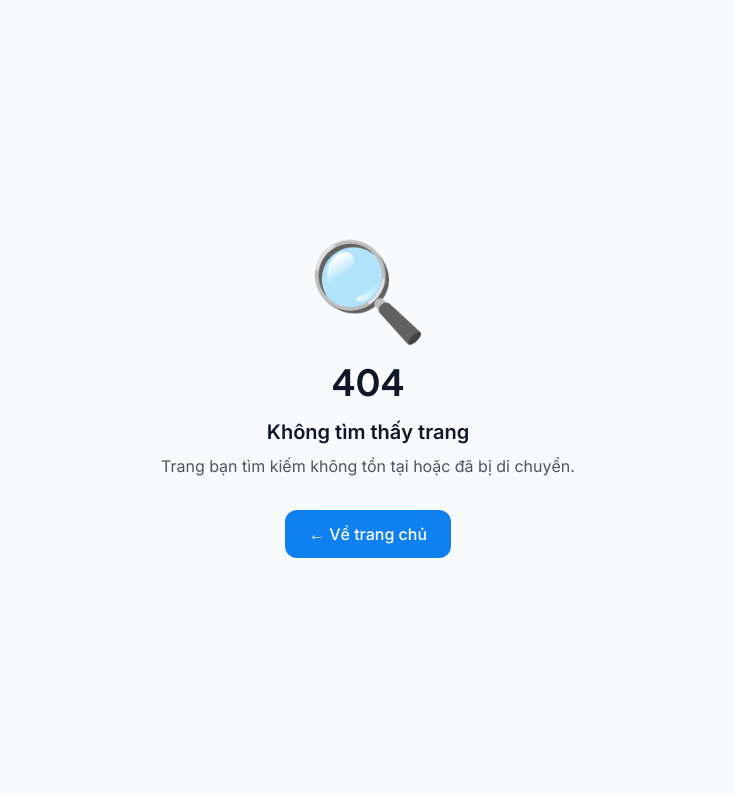
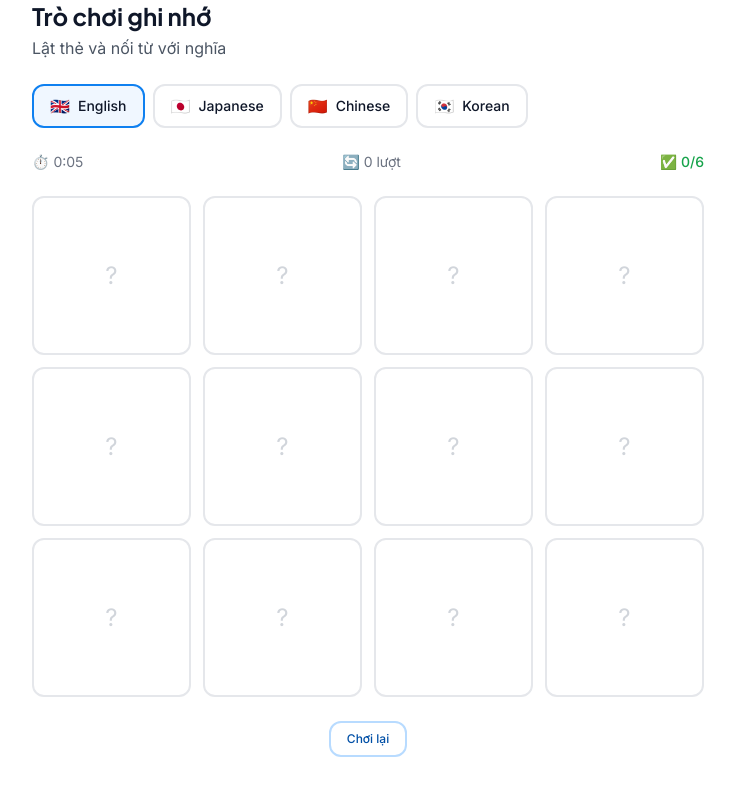
Before and after one commit to JasonTM17/Language_App, a Next.js app in the folder web/: page /memory-game in a window 1280 px wide. Before the commit this address had no page. Shown: the top 796 px of the page, without its empty margins (272-1007 px from the left). Built offline with nearby package versions, Linux system fonts and the light colour scheme.

Commit message:
feat: add memory card matching game for vocabulary practice
Flip cards to match words with meanings. Includes timer, move
counter, star rating, and support for all 4 languages.

```diff
--- /dev/null
+++ b/web/src/app/memory-game/page.tsx
@@ -0,0 +1,227 @@
+'use client';
+
+import { useState, useEffect } from 'react';
+import { Button } from '@/components/ui/button';
+
+interface Card {
+  id: string;
+  content: string;
+  type: 'word' | 'meaning';
+  pairId: string;
+  flipped: boolean;
+  matched: boolean;
+}
+
+interface WordPair {
+  word: string;
+  meaning: string;
+}
+
+const wordSets: Record<string, WordPair[]> = {
+  en: [
+    { word: 'beautiful', meaning: 'đẹp' },
+    { word: 'important', meaning: 'quan trọng' },
+    { word: 'difficult', meaning: 'khó' },
+    { word: 'dangerous', meaning: 'nguy hiểm' },
+    { word: 'delicious', meaning: 'ngon' },
+    { word: 'expensive', meaning: 'đắt' },
+  ],
+  ja: [
+    { word: '美しい', meaning: 'đẹp' },
+    { word: '大切', meaning: 'quan trọng' },
+    { word: '難しい', meaning: 'khó' },
+    { word: '危ない', meaning: 'nguy hiểm' },
+    { word: '美味しい', meaning: 'ngon' },
+    { word: '高い', meaning: 'đắt' },
+  ],
+  zh: [
+    { word: '美丽', meaning: 'đẹp' },
+    { word: '重要', meaning: 'quan trọng' },
+    { word: '困难', meaning: 'khó' },
+    { word: '危险', meaning: 'nguy hiểm' },
+    { word: '好吃', meaning: 'ngon' },
+    { word: '贵', meaning: 'đắt' },
+  ],
+  ko: [
+    { word: '아름답다', meaning: 'đẹp' },
+    { word: '중요하다', meaning: 'quan trọng' },
+    { word: '어렵다', meaning: 'khó' },
+    { word: '위험하다', meaning: 'nguy hiểm' },
+    { word: '맛있다', meaning: 'ngon' },
+    { word: '비싸다', meaning: 'đắt' },
+  ],
+};
+
+const languages = [
+  { code: 'en', name: 'English', flag: '🇬🇧' },
+  { code: 'ja', name: 'Japanese', flag: '🇯🇵' },
+  { code: 'zh', name: 'Chinese', flag: '🇨🇳' },
+  { code: 'ko', name: 'Korean', flag: '🇰🇷' },
+];
+
+function shuffle<T>(arr: T[]): T[] {
+  const a = [...arr];
+  for (let i = a.length - 1; i > 0; i--) {
+    const j = Math.floor(Math.random() * (i + 1));
+    [a[i], a[j]] = [a[j], a[i]];
+  }
+  return a;
+}
+
+export default function MemoryGamePage() {
+  const [selectedLang, setSelectedLang] = useState('en');
+  const [cards, setCards] = useState<Card[]>([]);
+  const [flippedCards, setFlippedCards] = useState<string[]>([]);
+  const [moves, setMoves] = useState(0);
+  const [matchedPairs, setMatchedPairs] = useState(0);
+  const [gameComplete, setGameComplete] = useState(false);
+  const [timer, setTimer] = useState(0);
+  const [isPlaying, setIsPlaying] = useState(false);
+
+  const totalPairs = wordSets[selectedLang]?.length || 0;
+
+  const initGame = () => {
+    const pairs = wordSets[selectedLang] || [];
+    const cardList: Card[] = [];
+    pairs.forEach((pair, idx) => {
+      cardList.push({ id: `w-${idx}`, content: pair.word, type: 'word', pairId: `pair-${idx}`, flipped: false, matched: false });
+      cardList.push({ id: `m-${idx}`, content: pair.meaning, type: 'meaning', pairId: `pair-${idx}`, flipped: false, matched: false });
+    });
+    setCards(shuffle(cardList));
+    setFlippedCards([]);
+    setMoves(0);
+    setMatchedPairs(0);
+    setGameComplete(false);
+    setTimer(0);
+    setIsPlaying(true);
+  };
+
+  useEffect(() => { initGame(); }, [selectedLang]);
+
+  useEffect(() => {
+    if (!isPlaying || gameComplete) return;
+    const interval = setInterval(() => setTimer(t => t + 1), 1000);
+    return () => clearInterval(interval);
+  }, [isPlaying, gameComplete]);
+
+  const handleCardClick = (cardId: string) => {
+    if (flippedCards.length >= 2) return;
+    const card = cards.find(c => c.id === cardId);
+    if (!card || card.flipped || card.matched) return;
+
+    const newFlipped = [...flippedCards, cardId];
+    setFlippedCards(newFlipped);
+    setCards(prev => prev.map(c => c.id === cardId ? { ...c, flipped: true } : c));
+
+    if (newFlipped.length === 2) {
+      setMoves(m => m + 1);
+      const [first, second] = newFlipped.map(id => cards.find(c => c.id === id)!);
+      const firstCard = cardId === first.id ? card : first;
+      const secondCard = cardId === second.id ? card : second;
+
+      if (firstCard.pairId === secondCard.pairId) {
+        setTimeout(() => {
+          setCards(prev => prev.map(c => c.pairId === firstCard.pairId ? { ...c, matched: true } : c));
+          setFlippedCards([]);
+          setMatchedPairs(m => {
+            const newCount = m + 1;
+            if (newCount === totalPairs) setGameComplete(true);
+            return newCount;
+          });
+        }, 500);
+      } else {
+        setTimeout(() => {
+          setCards(prev => prev.map(c => newFlipped.includes(c.id) ? { ...c, flipped: false } : c));
+          setFlippedCards([]);
+        }, 1000);
+      }
+    }
+  };
+
+  const formatTime = (s: number) => `${Math.floor(s / 60)}:${(s % 60).toString().padStart(2, '0')}`;
+
+  if (gameComplete) {
+    const stars = moves <= totalPairs + 2 ? 3 : moves <= totalPairs + 5 ? 2 : 1;
+    return (
+      <div className="max-w-2xl mx-auto text-center py-16">
+        <div className="text-5xl mb-4">🎉</div>
+        <h2 className="text-2xl font-bold mb-2">Hoàn thành!</h2>
+        <div className="flex justify-center gap-1 mb-4">
+          {Array.from({ length: 3 }).map((_, i) => (
+            <span key={i} className={`text-3xl ${i < stars ? 'text-yellow-400' : 'text-gray-300'}`}>★</span>
+          ))}
+        </div>
+        <div className="flex justify-center gap-6 mb-6 text-sm text-gray-500">
+          <span>⏱️ {formatTime(timer)}</span>
+          <span>🔄 {moves} lượt</span>
+          <span>✅ {totalPairs} cặp</span>
+        </div>
+        <Button onClick={initGame}>Chơi lại</Button>
+      </div>
+    );
+  }
+
+  return (
+    <div className="max-w-2xl mx-auto space-y-6">
+      <div>
+        <h1 className="text-2xl font-bold font-display">Trò chơi ghi nhớ</h1>
+        <p className="text-gray-600 dark:text-gray-400 mt-1">Lật thẻ và nối từ với nghĩa</p>
+      </div>
+
+      {/* Language selector */}
+      <div className="flex gap-2 flex-wrap">
+        {languages.map((lang) => (
+          <button
+            key={lang.code}
+            onClick={() => setSelectedLang(lang.code)}
+            className={`flex items-center gap-2 px-4 py-2 rounded-xl border-2 transition-all ${
+              selectedLang === lang.code
+                ? 'border-primary-500 bg-primary-50 dark:bg-primary-900/20'
+                : 'border-gray-200 dark:border-gray-700 hover:border-primary-200'
+            }`}
+          >
+            <span>{lang.flag}</span>
+            <span className="text-sm font-medium">{lang.name}</span>
+          </button>
+        ))}
+      </div>
+
+      {/* Stats */}
+      <div className="flex items-center justify-between text-sm">
+        <span className="text-gray-500">⏱️ {formatTime(timer)}</span>
+        <span className="text-gray-500">🔄 {moves} lượt</span>
+        <span className="text-green-600 font-medium">✅ {matchedPairs}/{totalPairs}</span>
+      </div>
+
+      {/* Card grid */}
+      <div className="grid grid-cols-3 md:grid-cols-4 gap-3">
+        {cards.map((card) => (
+          <button
+            key={card.id}
+            onClick={() => handleCardClick(card.id)}
+            disabled={card.flipped || card.matched}
+            className={`aspect-square rounded-xl border-2 flex items-center justify-center p-2 text-center transition-all ${
+              card.matched
+                ? 'border-green-300 bg-green-50 dark:bg-green-900/10'
+                : card.flipped
+                  ? 'border-primary-400 bg-primary-50 dark:bg-primary-900/20'
+                  : 'border-gray-200 dark:border-gray-700 bg-white dark:bg-gray-800 hover:border-primary-200 hover:scale-105'
+            }`}
+          >
+            {card.flipped || card.matched ? (
+              <span className={`text-sm font-medium ${card.type === 'word' ? 'text-primary-700 dark:text-primary-300' : 'text-gray-700 dark:text-gray-300'}`}>
+                {card.content}
+              </span>
+            ) : (
+              <span className="text-2xl text-gray-300">?</span>
+            )}
+          </button>
+        ))}
+      </div>
+
+      <div className="text-center">
+        <Button variant="outline" size="sm" onClick={initGame}>Chơi lại</Button>
+      </div>
+    </div>
+  );
+}
--- a/web/src/components/layout/app-layout.tsx
+++ b/web/src/components/layout/app-layout.tsx
@@ -45,6 +45,7 @@ const navItems = [
   { href: '/daily-goals', label: 'Daily Goals', icon: '🎯' },
   { href: '/shop', label: 'Shop', icon: '💎' },
   { href: '/games', label: 'Games', icon: '🎮' },
+  { href: '/memory-game', label: 'Memory', icon: '🧩' },
   { href: '/progress', label: 'Progress', icon: '📊' },
   { href: '/analytics', label: 'Analytics', icon: '📈' },
   { href: '/word-of-day', label: 'Word of Day', icon: '✨' },
```
